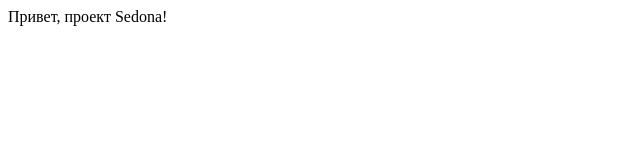
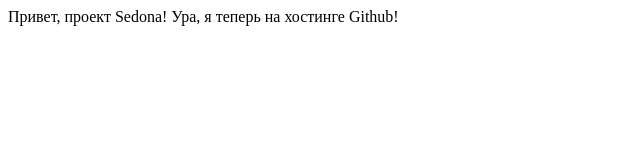
Before and after one commit to cybranker/sedona, a plain HTML site: page index.html in a window 1280 px wide. Shown: the whole page, without its empty margins (0-640 px from the left). Drawn offline with Linux system fonts and the light colour scheme.

Commit message:
Создание странички на GitHub

```diff
--- a/index.html
+++ b/index.html
@@ -6,5 +6,6 @@
 </head>
 <body>
     Привет, проект Sedona!
+    Ура, я теперь на хостинге Github!
 </body>
 </html>
```
